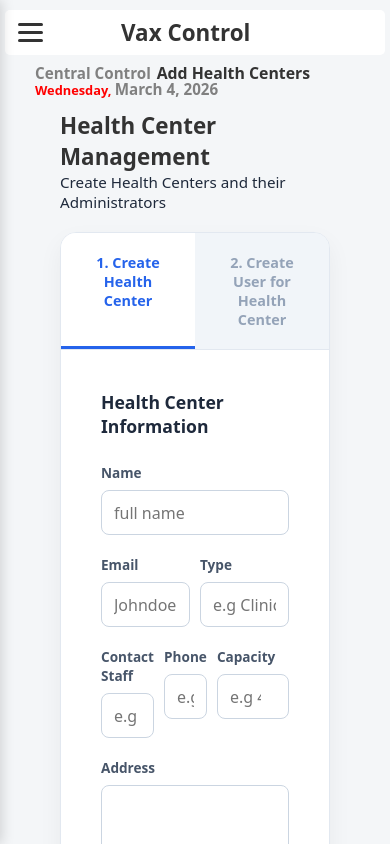
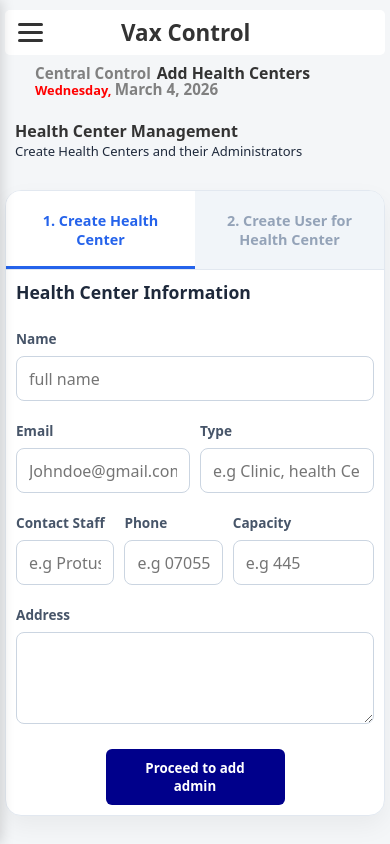
Before and after one commit to kperusi/vaccineapp, a Next.js app: page /frontend/admin/create-facilities in a window 390 px wide. Built offline with nearby package versions, Linux system fonts and the light colour scheme; no server answers; the database is empty.

Commit message:
add loading and message to add facility

```diff
--- a/src/app/frontend/admin/create-facilities/page.js
+++ b/src/app/frontend/admin/create-facilities/page.js
@@ -15,7 +15,7 @@ export default function PointUsersPage() {
 
   const [adminEmail, setAdminEmail] = useState("");
   const [password, setPassword] = useState("");
-  const [message, setMessage] = useState("");
+  const [message, setMessage] = useState('');
   const [isModalShow, setIsModalShow] = useState(false);
   const [errorMsg, setErrorMsg] = useState({
     nameError: "",
@@ -45,13 +45,13 @@ export default function PointUsersPage() {
   const handleSubmit = async (e) => {
     e.preventDefault();
     setMessage("");
-
+    setLoading(true);
     const res = await fetch("/api/admin/create-facility", {
       method: "POST",
       headers: { "Content-Type": "application/json" },
       body: JSON.stringify({
         fullname,
-        username,
+        username:adminEmail,
         adminEmail,
         password,
         admin,
@@ -65,9 +65,9 @@ export default function PointUsersPage() {
       setMessage(data.message || "Failed to create user");
       return;
     }
-    console.log(data)
+    console.log(data.status);
 
-    if (data.status === 201) {
+    if (data.message.includes('successfully')) {
       setMessage("✅ Facility created and  user added successfully");
       setFullName("");
       setAdminEmail("");
@@ -84,7 +84,6 @@ export default function PointUsersPage() {
 
       setLoading(false);
 
-      fetchUsers();
       prevStep();
     }
   };
@@ -106,7 +105,7 @@ export default function PointUsersPage() {
     setAdminRole();
   }, []);
 
-  console.log(admin);
+
 
   // useEffect(() => {
   //   async function fetchUsers() {
@@ -145,11 +144,11 @@ export default function PointUsersPage() {
   }
 
   return (
-    <main className="p-l-r-60 scroll-container">
+    <main className="p-l-r-60 scroll-container ms-create-facility">
       <section>
         <div
           // style={{ position: "sticky", top: "3px", backgroundColor: "#f6f7f8" }}
-          className=""
+          className="md-create-facility-title"
         >
           <h2>Health Center Management</h2>
           <p style={{ color: "#1e293b" }}>
@@ -158,7 +157,7 @@ export default function PointUsersPage() {
         </div>
 
         <section className="teacher-container">
-          <div className="wizard-card">
+          <div className="wizard-card ms-wz-card">
             {/* Progress Header */}
             <div className="wizard-header">
               <div className={`step ${activeTab >= 1 ? "active" : ""}`}>
@@ -182,7 +181,7 @@ export default function PointUsersPage() {
                         required
                         placeholder="full name"
                         onInput={() =>
-                          setErrorMsg({ ...errorMsg, nameError: "" })
+                        {  setErrorMsg({ ...errorMsg, nameError: "" }),setMessage('')}
                         }
                         onChange={(e) =>
                           setHealthCenterForm({
@@ -310,7 +309,9 @@ export default function PointUsersPage() {
               {/* STEP 2: LOGIN DETAILS */}
               {activeTab === 2 && (
                 <section className="fade-in">
-                  <h3>Health Center Admin Details</h3>
+                  <h3 className="md-add-admin-title">
+                    Health Center Admin Details
+                  </h3>
                   <div className="input-group">
                     <label>Full Name</label>
                     <input
@@ -320,7 +321,7 @@ export default function PointUsersPage() {
                       onChange={(e) => setFullName(e.target.value)}
                     />
                   </div>
-                     <div className="input-group">
+                  {/* <div className="input-group">
                     <label>Username</label>
                     <input
                       type="text"
@@ -328,7 +329,7 @@ export default function PointUsersPage() {
                       value={username}
                       onChange={(e) => setUsername(e.target.value)}
                     />
-                  </div>
+                  </div> */}
 
                   <div className="input-group">
                     <label>Email </label>
@@ -354,14 +355,24 @@ export default function PointUsersPage() {
                   </div>
                   <div className="btn-row justify-c">
                     <button
-                      className="font-s-16 weight-600 bg-none color-darkblue outline-none b-1 border-grey border-r-5 p-l-r-10"
+                      className="font-s-16 md-back weight-600 bg-none color-darkblue outline-none b-1 border-grey border-r-5 p-l-r-10"
                       onClick={prevStep}
                     >
                       ← Back
                     </button>
 
-                    <button className="btn-main" onClick={handleSubmit}>
-                      Add Center
+                    <button
+                      className="btn-main loader-cx"
+                      onClick={handleSubmit}
+                    >
+                      {loading ? (
+                        <>
+                          <span className="loader-span"></span>
+                          <span>Saving...</span>
+                        </>
+                      ) : (
+                        <span> Add Center</span>
+                      )}
                     </button>
                   </div>
                 </section>
@@ -369,16 +380,10 @@ export default function PointUsersPage() {
             </div>
           </div>
         </section>
-{message}
-        {/* <div className="class-modal">
-            <section className="wizard-content"></section>
+        <div className="msg">
+            <p>{message}</p>
+        </div>
 
-            {message && <p>{message}</p>}
-
-            <button>
-              ← Back to Dashboard
-            </button>
-          </div> */}
       </section>
     </main>
   );
--- a/src/app/frontend/admin/dashboard/page.js
+++ b/src/app/frontend/admin/dashboard/page.js
@@ -126,6 +126,11 @@ export default function Page() {
             </button>
             {/* <a href="/admin/reports">📄 View Reports</a> */}
           </div>
+
+<div className="ring-loader"></div>
+
+
+
           <h3 className="m-t-30  reduce-gap-b10">Latest Pending Requests</h3>
           <section className="m-t-20 vaccine-container">
             {loading ? (
--- a/src/app/styles/meduim.css
+++ b/src/app/styles/meduim.css
@@ -100,4 +100,47 @@ padding-right: 9px;
     width: 20px !important;
     height: 10px !important;
   }
+  .ms-create-facility{
+
+    padding: 0 5px !important;
+
+  }
+  .ms-wz-card{
+
+    width: 100% !important;
+  }
+  .wizard-content{
+padding: 10px !important;
+  }
+  .btn-row{
+
+    padding: 0 !important;
+    justify-content: space-between;
+  }
+  .btn-main{
+    width: 50% !important;
+  }
+  .md-back{
+    width: 50%;
+  }
+  .md-create-facility-title{
+    padding: 10px;
+  }
+  .md-create-facility-title h2{
+font-size: 16px !important;
+  }
+    .md-create-facility-title p{
+font-size: 13px !important;
+  }
+  .md-add-admin-title{
+    font-size: 14px;
+  }
+  .msg{
+    background-color: white;
+
+  }
+  .msg p{
+    padding: 10px;
+    color: red;
+  }
 }
--- a/src/app/styles/styles.css
+++ b/src/app/styles/styles.css
@@ -17,6 +17,36 @@
 height: 80vh;
 padding-bottom: 50px;
 }
+
+
+
+
+
+
+.loader-span{
+  display: block;
+  height: 20px;
+  width: 20px;
+  border-radius: 50%;
+  border-top: 2px solid white;
+  /* background-color: white; */
+  animation: spin 1s infinite;
+}
+
+.loader-cx{
+  display: flex;
+gap: 20px;
+  align-items: center;
+}
+
+@keyframes spin {
+    0% { transform: rotate(0deg); }
+
+    100% { transform: rotate(360deg); }
+}
+
+
+
 .fxd-r {
   flex-direction: row;
 }
@@ -391,7 +421,6 @@ p {
 .btn-primary {
   /* background: #2563eb; */
   background: #10b981;
-
   color: white;
   border: none;
   padding: 10px 20px;
@@ -407,7 +436,7 @@ p {
   border-radius: 6px;
   font-weight: 600;
   cursor: pointer;
-  width: 50%;
+  width: 20%;
 }
 /* .btn-back {
   background: #10b981;
```
Also changed, not shown: src/app/globals.css (line endings or trailing spaces).
